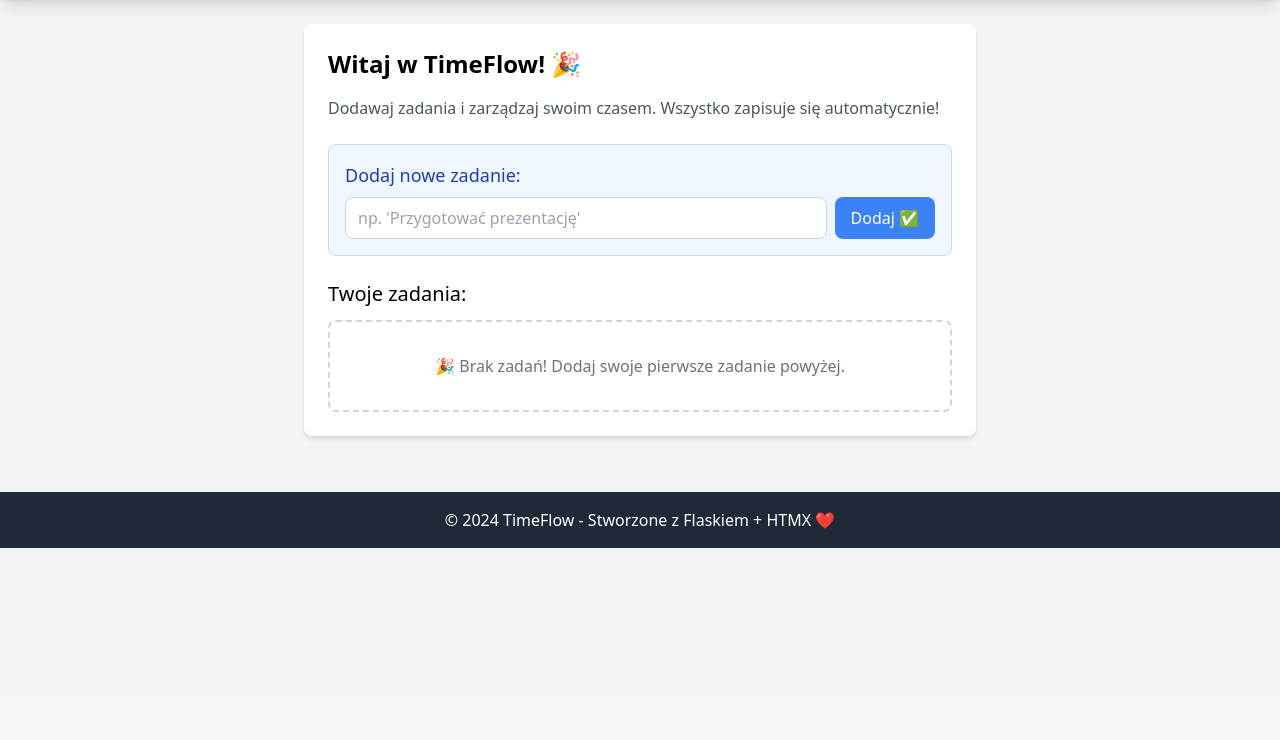
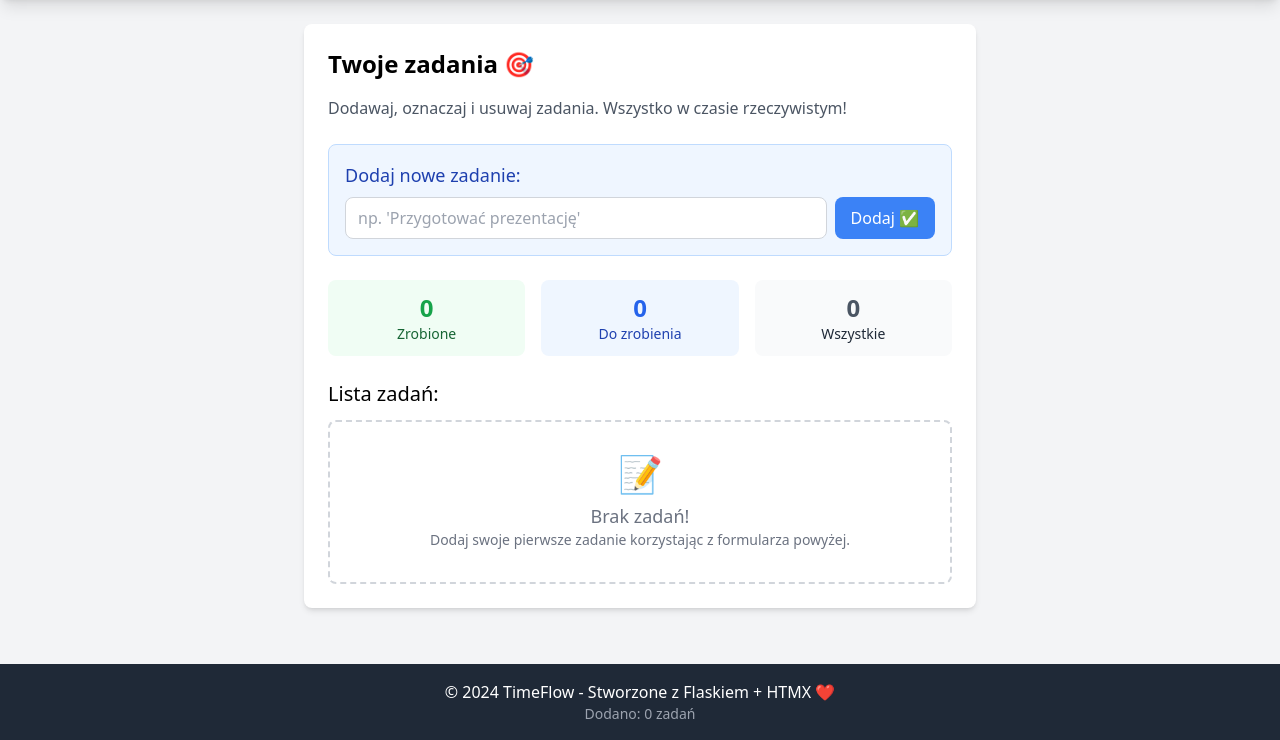
Before and after one commit to GreenDude5/TimeFlow, a Flask app: page / in a window 1280 px wide. Shown: the part 108-848 px from the top of the page. Before the commit the page ends 656 px from the top, so only its background shows below. Run offline with Flask 3, Linux system fonts and the light colour scheme; some libraries are stand-ins or nearby versions.

Commit message:
some changes

```diff
--- a/app.py
+++ b/app.py
@@ -3,66 +3,79 @@ from flask_sqlalchemy import SQLAlchemy
 from datetime import datetime
 import os
 
-
 app = Flask(__name__)
 
-
+# Konfiguracja bazy danych
 basedir = os.path.abspath(os.path.dirname(__file__))
 app.config['SQLALCHEMY_DATABASE_URI'] = 'sqlite:///' + os.path.join(basedir, 'database', 'app.db')
-app.config['SQLALCHEMY_TRACK_MODIFICATION'] = False
-app.config['SQLALCHEMY_SECRET_KEY'] = 'klucz_tymaczoswy'
-
+app.config['SQLALCHEMY_TRACK_MODIFICATIONS'] = False
+app.config['SECRET_KEY'] = 'tajny-klucz-123'
 
 db = SQLAlchemy(app)
 
-
+# Model Zadania
 class Task(db.Model):
     id = db.Column(db.Integer, primary_key=True)
     title = db.Column(db.String(100), nullable=False)
     description = db.Column(db.String(200))
-    priority = db.Column(db.Integer, default=5)
+    priority = db.Column(db.Integer, default=3)
     due_date = db.Column(db.DateTime)
     completed = db.Column(db.Boolean, default=False)
-    created_at = db.Column(db.DateTime, default=datetime.now())
+    created_at = db.Column(db.DateTime, default=datetime.utcnow)
 
     def to_dict(self):
         return {
-            'id' : self.id,
-            'title' : self.title,
-            'description' : self.description,
-            'priority' : self.priority,
-            'due_date' : self.due_date,
-            'completed' : self.completed,
-            'created_at' : self.created_at
+            'id': self.id,
+            'title': self.title,
+            'description': self.description,
+            'priority': self.priority,
+            'due_date': self.due_date.isoformat() if self.due_date else None,
+            'completed': self.completed,
+            'created_at': self.created_at.isoformat()
         }
 
-
+# Strona główna
 @app.route('/')
 def index():
     tasks = Task.query.order_by(Task.priority, Task.due_date).all()
     return render_template('index.html', tasks=tasks)
 
-
+# Dodawanie nowego zadania
 @app.route('/add_task', methods=['POST'])
 def add_task():
     title = request.form.get('title')
 
-    if(title):
+    if title:
         new_task = Task(title=title)
         db.session.add(new_task)
         db.session.commit()
 
     return redirect(url_for('index'))
 
+# Usuwanie zadania - NOWA FUNKCJA!
+@app.route('/delete_task/<int:task_id>', methods=['DELETE', 'POST'])
+def delete_task(task_id):
+    task = Task.query.get_or_404(task_id)
+    db.session.delete(task)
+    db.session.commit()
+    return '', 204  # Pusta odpowiedź - sukces
 
+# Oznaczanie jako zrobione/niezrobione - NOWA FUNKCJA!
+@app.route('/toggle_task/<int:task_id>', methods=['POST'])
+def toggle_task(task_id):
+    task = Task.query.get_or_404(task_id)
+    task.completed = not task.completed  # Zmiana stanu
+    db.session.commit()
+    return redirect(url_for('index'))
+
+# API do pobierania zadań
 @app.route('/api/tasks')
 def api_tasks():
     tasks = Task.query.order_by(Task.priority, Task.due_date).all()
     return jsonify([task.to_dict() for task in tasks])
 
-
-if __name__ == "__main__":
+# Uruchamiamy aplikację
+if __name__ == '__main__':
     with app.app_context():
         db.create_all()
-
     app.run(debug=True)
--- a/templates/index.html
+++ b/templates/index.html
@@ -5,8 +5,9 @@
     <meta name="viewport" content="width=device-width, initial-scale=1.0">
     <title>TimeFlow - Mój Planer</title>
     <script src="https://cdn.tailwindcss.com"></script>
-    <!-- Ładujemy HTMX -->
     <script src="https://unpkg.com/htmx.org@1.9.10"></script>
+    <!-- Dodajemy Alpine.js dla lepszych interakcji -->
+    <script src="https://cdn.jsdelivr.net/npm/alpinejs@3.x.x/dist/cdn.min.js" defer></script>
 </head>
 <body class="bg-gray-100 min-h-screen">
 
@@ -19,13 +20,13 @@
 
     <main class="container mx-auto p-6">
         <div class="bg-white rounded-lg shadow-md p-6 max-w-2xl mx-auto">
-            <h2 class="text-2xl font-semibold mb-4">Witaj w TimeFlow! 🎉</h2>
+            <h2 class="text-2xl font-semibold mb-4">Twoje zadania 🎯</h2>
 
             <p class="text-gray-600 mb-6">
-                Dodawaj zadania i zarządzaj swoim czasem. Wszystko zapisuje się automatycznie!
+                Dodawaj, oznaczaj i usuwaj zadania. Wszystko w czasie rzeczywistym!
             </p>
 
-            <!-- Formularz do dodawania zadań z HTMX -->
+            <!-- Formularz do dodawania zadań -->
             <div class="bg-blue-50 border border-blue-200 rounded-lg p-4 mb-6">
                 <h3 class="text-lg font-medium text-blue-800 mb-2">Dodaj nowe zadanie:</h3>
 
@@ -43,56 +44,101 @@
                 </form>
             </div>
 
-            <!-- Lista zadań - TERAZ DZIAŁA! -->
+            <!-- Statystyki zadań -->
+            <div class="grid grid-cols-3 gap-4 mb-6 text-center">
+                <div class="bg-green-50 p-3 rounded-lg">
+                    <div class="text-2xl font-bold text-green-600">{{ tasks|selectattr("completed")|list|length }}</div>
+                    <div class="text-green-800 text-sm">Zrobione</div>
+                </div>
+                <div class="bg-blue-50 p-3 rounded-lg">
+                    <div class="text-2xl font-bold text-blue-600">{{ tasks|rejectattr("completed")|list|length }}</div>
+                    <div class="text-blue-800 text-sm">Do zrobienia</div>
+                </div>
+                <div class="bg-gray-50 p-3 rounded-lg">
+                    <div class="text-2xl font-bold text-gray-600">{{ tasks|length }}</div>
+                    <div class="text-gray-800 text-sm">Wszystkie</div>
+                </div>
+            </div>
+
+            <!-- Lista zadań -->
             <div class="mt-6">
-                <h3 class="text-xl font-medium mb-3">Twoje zadania:</h3>
+                <h3 class="text-xl font-medium mb-3">Lista zadań:</h3>
 
                 <div id="task-list">
                     {% if tasks %}
-                        <!-- Pokazujemy zadania jeśli są -->
                         {% for task in tasks %}
-                        <div class="bg-white border border-gray-200 rounded-lg p-4 mb-3 shadow-sm hover:shadow-md transition-shadow">
+                        <div class="bg-white border {% if task.completed %}border-green-200 bg-green-50{% else %}border-gray-200{% endif %}
+                                    rounded-lg p-4 mb-3 shadow-sm hover:shadow-md transition-shadow"
+                             id="task-{{ task.id }}">
+
                             <div class="flex items-center justify-between">
                                 <div class="flex items-center space-x-3">
+                                    <!-- Checkbox do oznaczania -->
+                                    <button hx-post="/toggle_task/{{ task.id }}"
+                                            hx-target="#task-list"
+                                            hx-swap="innerHTML"
+                                            class="w-6 h-6 rounded-full border-2 {% if task.completed %}bg-green-500 border-green-500{% else %}border-gray-300{% endif %}
+                                                   flex items-center justify-center text-white hover:scale-110 transition-transform">
+                                        {% if task.completed %}✓{% endif %}
+                                    </button>
+
+                                    <!-- Tytuł zadania -->
                                     <span class="text-lg {% if task.completed %}line-through text-gray-400{% endif %}">
                                         {{ task.title }}
                                     </span>
                                 </div>
+
                                 <div class="flex items-center space-x-2">
                                     <!-- Priorytet -->
                                     {% if task.priority == 1 %}
-                                        <span class="bg-red-100 text-red-800 text-xs px-2 py-1 rounded">Wysoki</span>
+                                        <span class="bg-red-100 text-red-800 text-xs px-2 py-1 rounded">🔥 Wysoki</span>
                                     {% elif task.priority == 2 %}
-                                        <span class="bg-yellow-100 text-yellow-800 text-xs px-2 py-1 rounded">Średni</span>
+                                        <span class="bg-yellow-100 text-yellow-800 text-xs px-2 py-1 rounded">⚠️ Średni</span>
                                     {% else %}
-                                        <span class="bg-green-100 text-green-800 text-xs px-2 py-1 rounded">Niski</span>
-                                    {% endif %}
-
-                                    <!-- Data -->
-                                    {% if task.due_date %}
-                                        <span class="text-gray-500 text-sm">
-                                            {{ task.due_date.strftime('%d.%m.%Y') }}
-                                        </span>
+                                        <span class="bg-green-100 text-green-800 text-xs px-2 py-1 rounded">💤 Niski</span>
                                     {% endif %}
                                 </div>
                             </div>
 
                             <!-- Opis -->
                             {% if task.description %}
-                                <p class="text-gray-600 mt-2 text-sm">{{ task.description }}</p>
+                                <p class="text-gray-600 mt-2 text-sm ml-9">{{ task.description }}</p>
                             {% endif %}
 
-                            <div class="mt-3 flex space-x-2">
-                                <button class="text-green-600 hover:text-green-800 text-sm">✓ Zrobione</button>
-                                <button class="text-blue-600 hover:text-blue-800 text-sm">✏️ Edytuj</button>
-                                <button class="text-red-600 hover:text-red-800 text-sm">🗑️ Usuń</button>
+                            <!-- Data utworzenia -->
+                            <div class="mt-2 text-xs text-gray-500 ml-9">
+                                Dodano: {{ task.created_at.strftime('%d.%m.%Y %H:%M') }}
+                            </div>
+
+                            <!-- Przyciski akcji -->
+                            <div class="mt-3 flex space-x-2 ml-9">
+                                <button class="text-green-600 hover:text-green-800 text-sm flex items-center gap-1"
+                                        hx-post="/toggle_task/{{ task.id }}"
+                                        hx-target="#task-list"
+                                        hx-swap="innerHTML">
+                                    {% if task.completed %}↶ Cofnij{% else %}✓ Zrobione{% endif %}
+                                </button>
+
+                                <button class="text-blue-600 hover:text-blue-800 text-sm flex items-center gap-1">
+                                    ✏️ Edytuj
+                                </button>
+
+                                <button class="text-red-600 hover:text-red-800 text-sm flex items-center gap-1"
+                                        hx-delete="/delete_task/{{ task.id }}"
+                                        hx-target="#task-{{ task.id }}"
+                                        hx-swap="outerHTML"
+                                        onclick="return confirm('Na pewno chcesz usunąć to zadanie?')">
+                                    🗑️ Usuń
+                                </button>
                             </div>
                         </div>
                         {% endfor %}
                     {% else %}
-                        <!-- Pokazujemy gdy nie ma zadań -->
+                        <!-- Brak zadań -->
                         <div class="text-gray-500 text-center py-8 border-2 border-dashed border-gray-300 rounded-lg">
-                            🎉 Brak zadań! Dodaj swoje pierwsze zadanie powyżej.
+                            <div class="text-4xl mb-2">📝</div>
+                            <p class="text-lg">Brak zadań!</p>
+                            <p class="text-sm">Dodaj swoje pierwsze zadanie korzystając z formularza powyżej.</p>
                         </div>
                     {% endif %}
                 </div>
@@ -102,6 +148,7 @@
 
     <footer class="bg-gray-800 text-white text-center p-4 mt-8">
         <p>© 2024 TimeFlow - Stworzone z Flaskiem + HTMX ❤️</p>
+        <p class="text-gray-400 text-sm">Dodano: {{ tasks|length }} zadań</p>
     </footer>
 
 </body>
```
Also changed, not shown: database/app.db.
